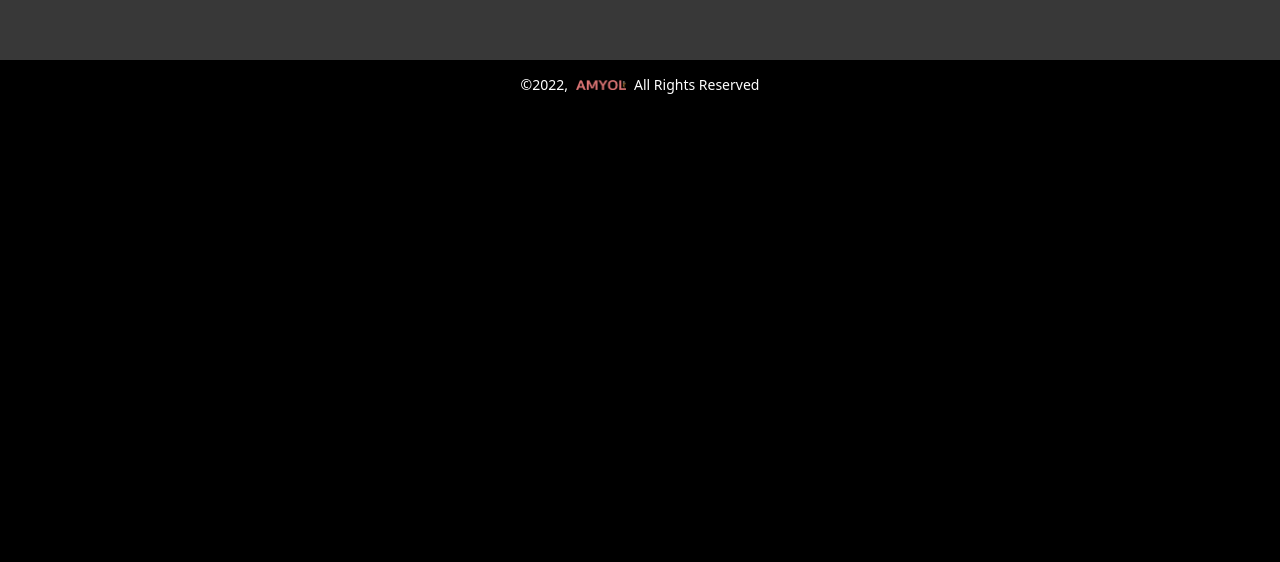
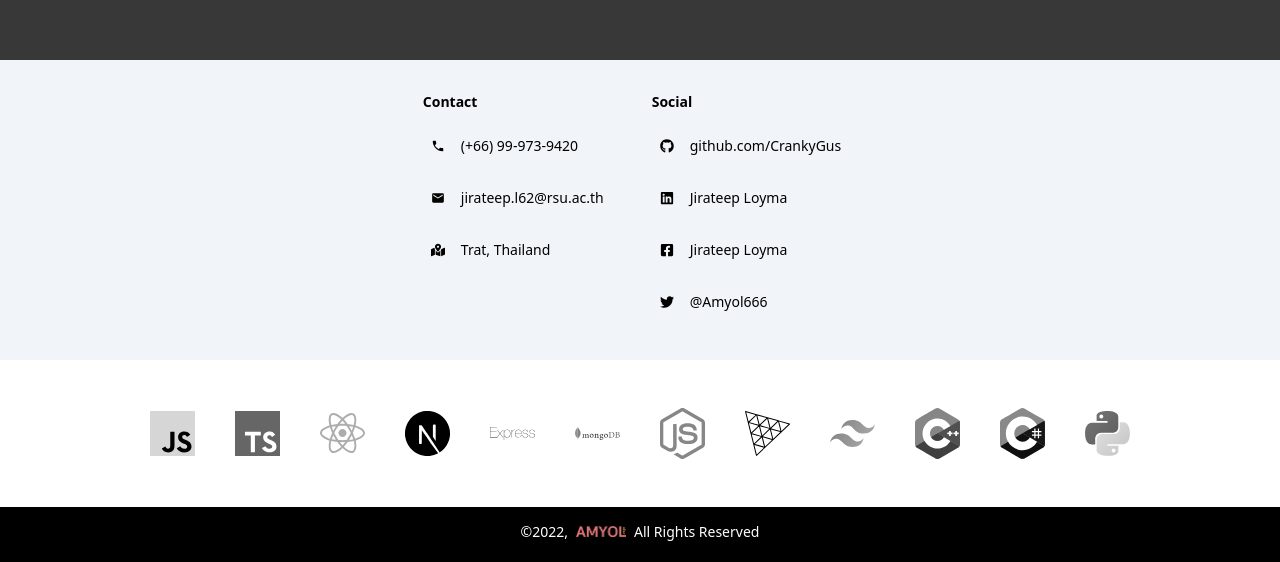
Before and after one commit to CrankyGus/next-amyol-portfolio, a Next.js app: page /gallery in a window 1280 px wide. Shown: the part 740-1302 px from the top of the page. Before the commit the page ends 855 px from the top, so only its background shows below. Built offline with nearby package versions, Linux system fonts and the light colour scheme.

Commit message:
Init: Gallery pages

```diff
--- a/pages/gallery/index.tsx
+++ b/pages/gallery/index.tsx
@@ -3,6 +3,8 @@ import Head from 'next/head'
 import Navbar from '../../components/Navbar/navbar'
 import About from '../../components/About/about'
 import Footer from '../../components/Footer/footer'
+import Skill from '../../components/Skill/Skill'
+import Contact from '../../components/Contact/Contact'
 
 
 const index = () => {
@@ -16,7 +18,8 @@ const index = () => {
     <div className='flex justify-center items-center bg-[#383838] text-white h-screen'>
         Coming Soon...
     </div>
-
+    <Contact/>
+    <Skill/>
     <Footer/>
 
   </div>
```
